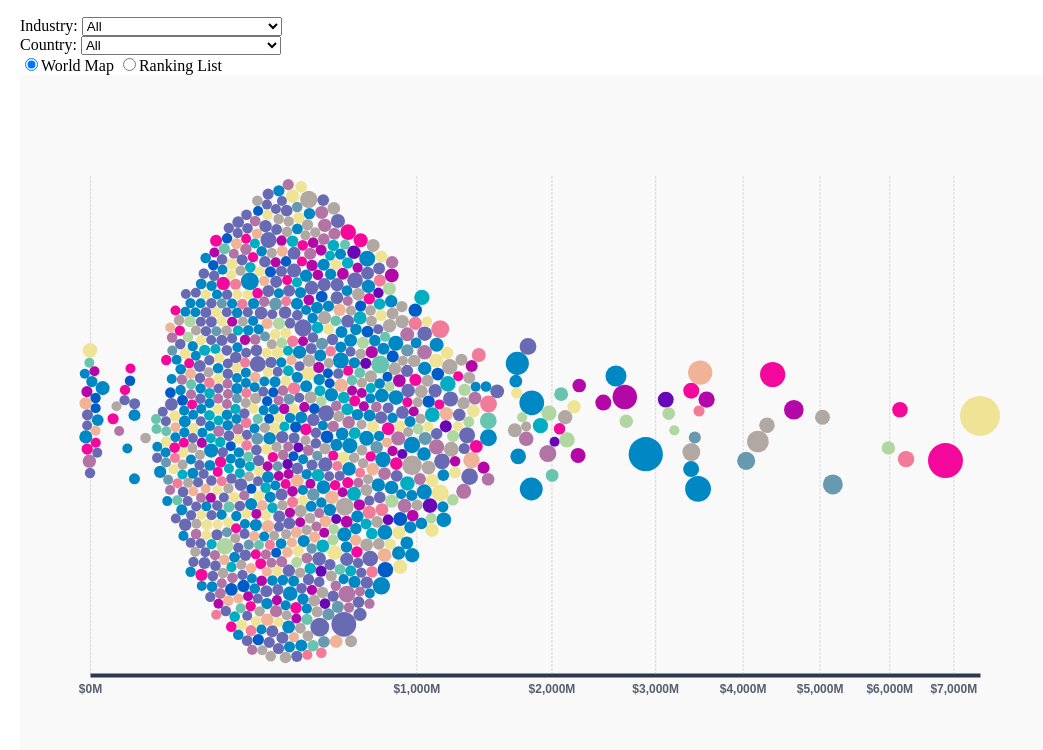
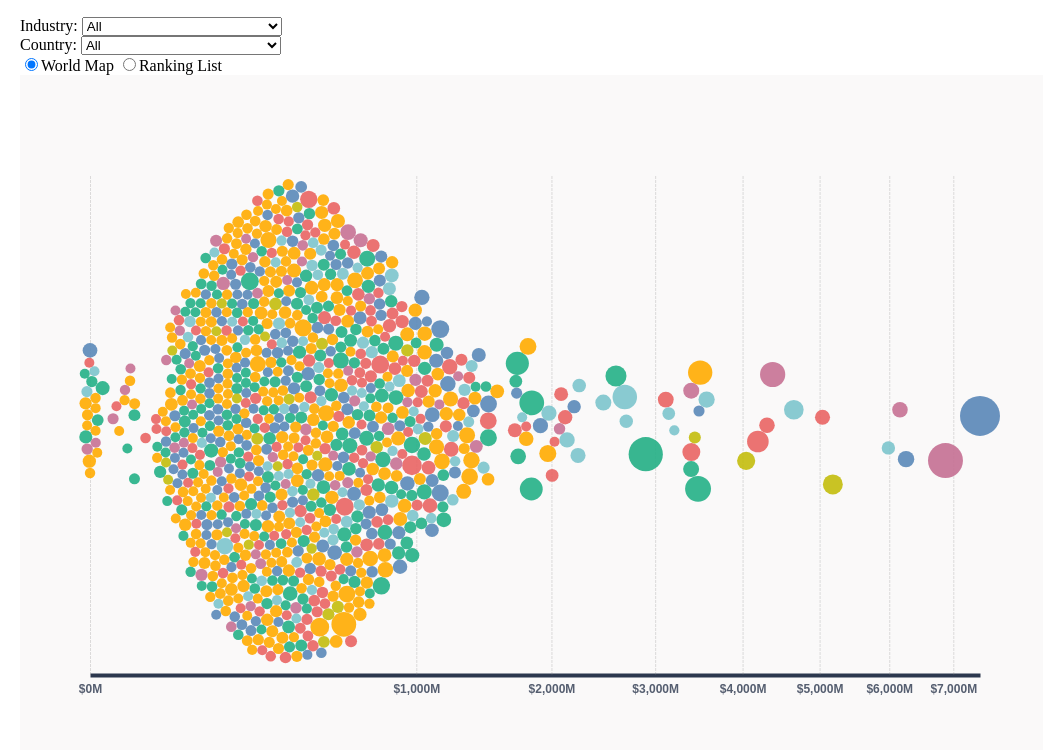
Before and after one commit to yecicen/cs5044p2, a website: page Anli_Test/test.html in a window 1280 px wide. Shown: the part 50-800 px from the top of the page, without its empty margins (0-1043 px from the left). Drawn offline with nearby package versions, Linux system fonts and the light colour scheme.

Commit message:
change color theme

```diff
--- a/Anli_Test/test.html
+++ b/Anli_Test/test.html
@@ -67,22 +67,26 @@
         let filteredData = null;
 
         let industryColor = {
-            "Artificial intelligence": "#efe495",
-            "Auto & transportation": "#b0d6a1",
-            "Consumer & retail": "#67c5af",
-            "Cybersecurity": "#00adc3",
-            "Data management & analytics": "#f0b397",
-            "E-commerce & direct-to-consumer": "#b1a8a3",
-            "Edtech": "#679ab1",
-            "Fintech": "#0088c5",
-            "Hardware": "#f17b98",
-            "Health": "#b273a5",
-            "Internet software & services": "#686ab3",
-            "Mobile & telecommunications": "#005dc7",
-            "Other": "#f4089b",
-            "Supply chain, logistics, & delivery": "#b407a8",
-            "Travel": "#6907b6"
-            // "#0006cb"
+            //
+            "Artificial intelligence": "#5A88B8",
+            "Cybersecurity": "#5A88B8",
+            "Hardware": "#5A88B8",
+
+            "Internet software & services": "#FFAB00",
+            "Mobile & telecommunications": "#FFAB00",
+            "Health": "#FFAB00",
+            "Data management & analytics": "#FFAB00",
+
+            "Consumer & retail": "#E96463",
+            "E-commerce & direct-to-consumer": "#E96463",
+            "Travel": "#E96463",
+
+            "Supply chain, logistics, & delivery": "#7CC4CC",
+            "Auto & transportation": "#7CC4CC",
+
+            "Fintech": "#24B086",
+            "Edtech": "#C3BD0C",
+            "Other": "#C67194"
         };
 
         d3.csv(unicorns)
@@ -223,10 +227,14 @@
                 .attr("cy", d => d.y)
                 .attr("r", d => r_scale(d['Valuation']))
                 .attr("fill", d => industryColor[d.Industry])
+                .attr("opacity", 0.9)
                 .style('cursor', 'pointer')
                 // .attr("stroke", "black")
                 // .attr("stroke-width", 1)
                 .attr("stroke-linecap", 'round')
+                .on("mouseover", (e, d) => {
+
+                })
                 .on("click", (e, d) => {
                     return handleClick(e, d)
                 })
@@ -412,7 +420,8 @@
                     update => update
                         .call(update => update.transition()
                             .duration(500)
-                            .attr("fill", d => filteredData.includes(d) ? industryColor[d.Industry] : "grey")
+                            .attr("fill", d => filteredData.includes(d) ? industryColor[d.Industry] : "#EEEEEE")
+                            .attr("opacity", 0.9)
                             .attr("cx", d => d.x)
                             .attr("cy", d => d.y)),
                     exit => exit
```
